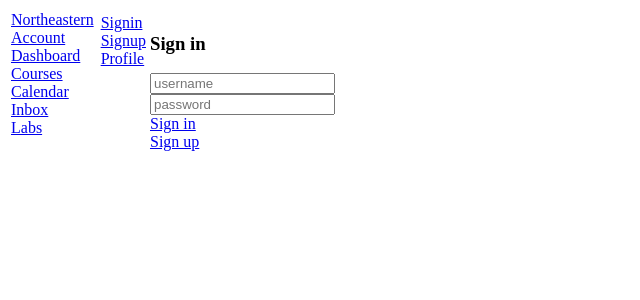
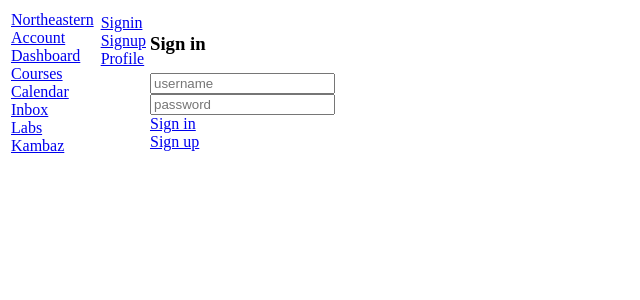
Before and after one commit to Gloaming02/kambaz-react-web-app, a React (Vite) app: page /Labs#/Kambaz/Account/Signin in a window 1280 px wide. Shown: the top 300 px of the page, without its empty margins (0-640 px from the left). Built offline with nearby package versions, Linux system fonts and the light colour scheme.

Commit message:
add back to landing page at the app

```diff
--- a/src/Kambaz/Navigation.tsx
+++ b/src/Kambaz/Navigation.tsx
@@ -9,5 +9,6 @@ export default function KambazNavigation() {
       <Link to="/Kambaz/Calendar" id="wd-calendar-link">Calendar</Link><br/>
       <Link to="/Kambaz/Inbox" id="wd-inbox-link">Inbox</Link><br/>
       <Link to="/Labs" id="wd-labs-link">Labs</Link><br/>
+      <Link to="/Kambaz" id="wd-Kambaz-link">Kambaz</Link><br/>
     </div>
 );}
```
